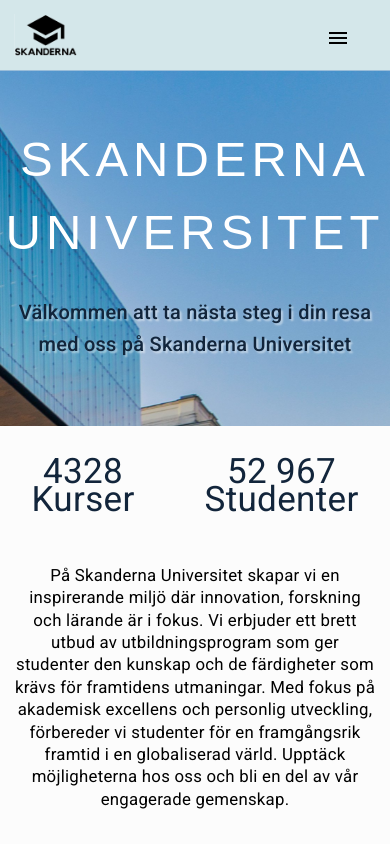
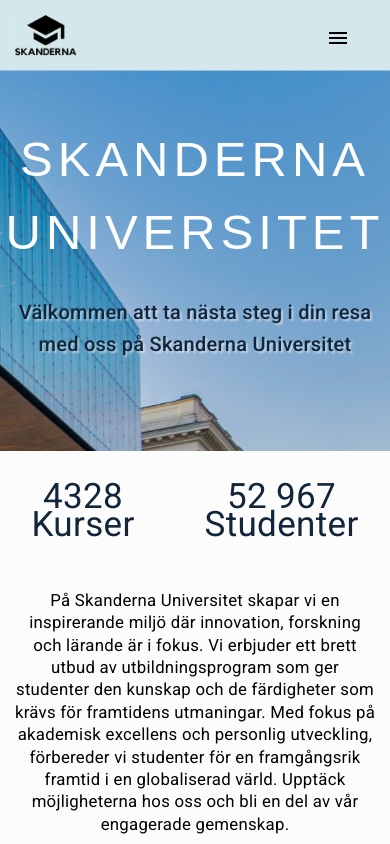
Before and after one commit to moaberglund/TS-Project, an Angular app: page /home in a window 390 px wide. Built offline with nearby package versions, Linux system fonts and the light colour scheme; a web font is replaced by a local one.

Commit message:
lite större bg bild

```diff
--- a/src/app/home/home.component.scss
+++ b/src/app/home/home.component.scss
@@ -104,7 +104,7 @@ a {
 
     .hero-logo {
         background-position: right;
-        min-height: 300px;
+        min-height: 325px;
 
         h2 {
             color: #12253B;
```
